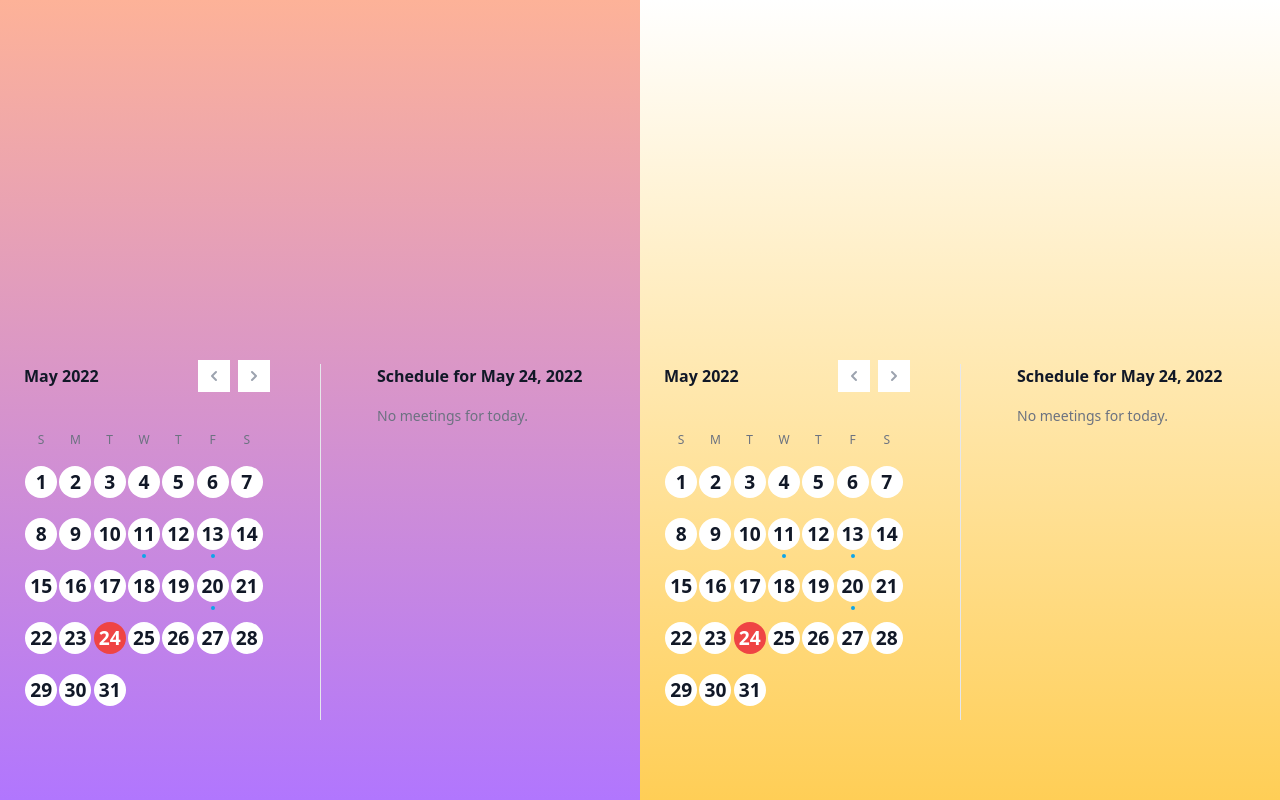
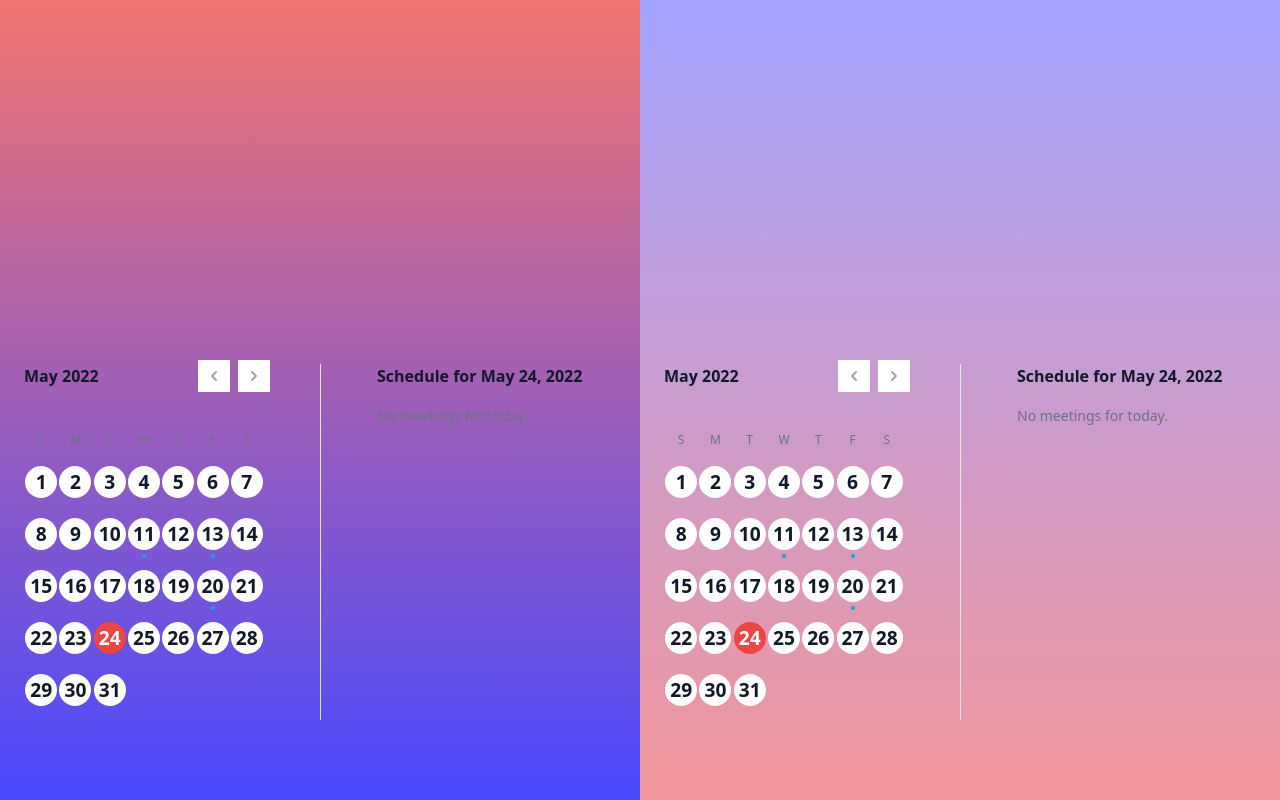
Before and after one commit to 4bdul4ziz/proflo-demo, a Next.js app: page / in a window 1280 px wide. Built offline with nearby package versions, Linux system fonts and the light colour scheme.

Commit message:
css updates

```diff
--- a/styles/globals.css
+++ b/styles/globals.css
@@ -6,7 +6,7 @@
 
 
 .background-procurement {
-  background-image: linear-gradient(#FDB298, #B176FE);
+  background-image: linear-gradient(#F07470, #4949FF);
   background-size: cover;
   background-position: center;
   height: 100vh;
@@ -15,7 +15,7 @@
 }
 /*create two containers for the calendars horizontally*/
 .background-sales {
-  background-image: linear-gradient(#FFFF, #FFCE56);
+  background-image: linear-gradient(#A3A3FF, #F1959B);
   background-size: cover;
   background-position: center;
   height: 100vh;
@@ -24,6 +24,16 @@
 
 }
 
+/*top bar w*/
+.top-bar {
+  background-color: #F07470;
+  height: 10vh;
+  width: 100%;
+  position: relative;
+  display: flex;
+  justify-content: space-between;
+  align-items: center;
+}
 
 .date-picker-container {
   position: absolute;
```
